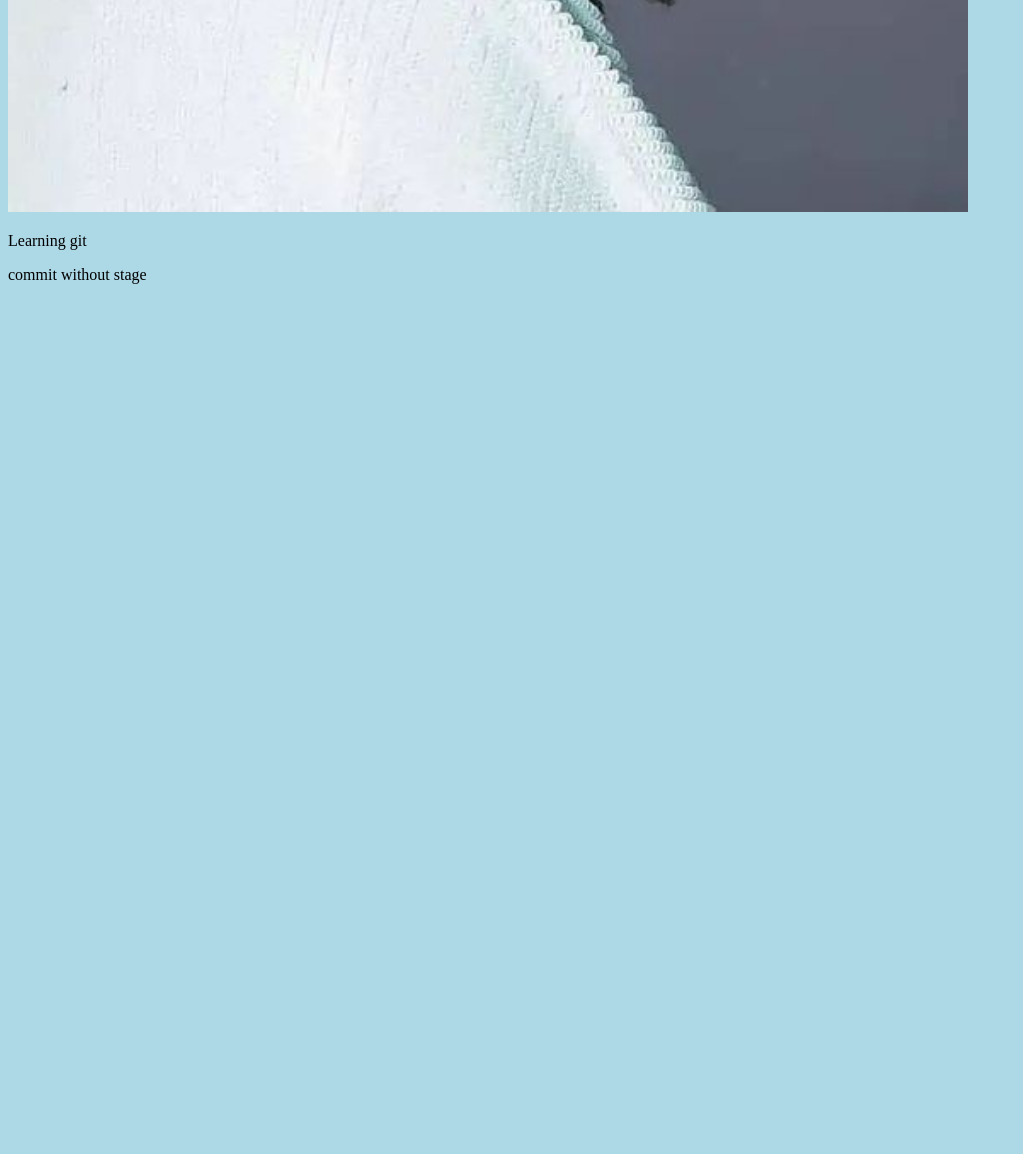
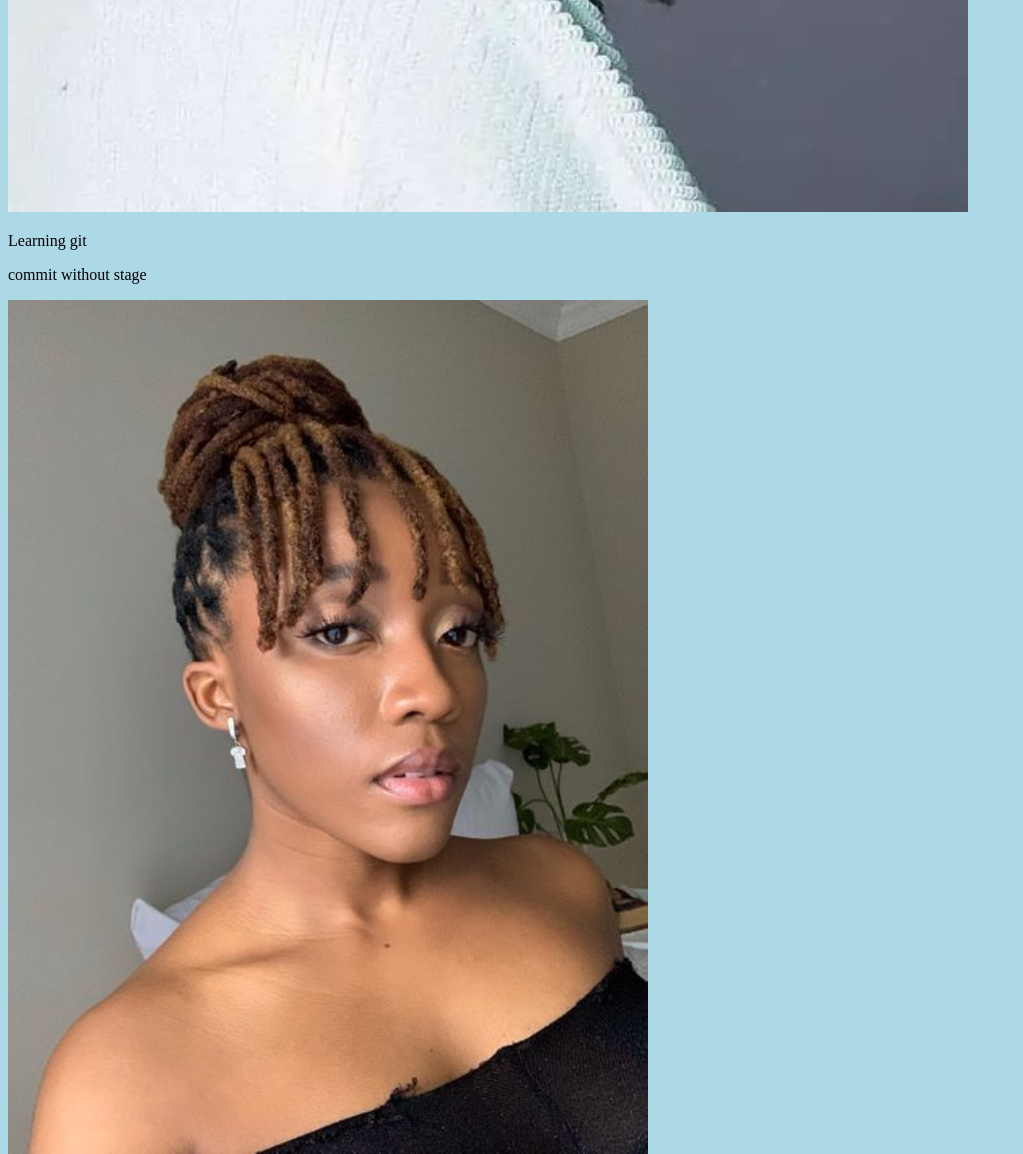
Before and after one commit to Gabriela-Emma/hello-world, a plain HTML site: page index.html in a window 1280 px wide. Shown: the part 1066-2220 px from the top of the page, without its empty margins (0-1023 px from the left). Before the commit the page ends 1366 px from the top, so only its background shows below. Drawn offline with Linux system fonts and the light colour scheme.

Commit message:
added new image

```diff
--- a/index.html
+++ b/index.html
@@ -13,5 +13,8 @@
     style="width:100%;max-width:960px"></div>
     <p>Learning git</p>
     <p>commit without stage</p>
+    <div> <img src="img2.jpg" alt="another one"
+        style="width:100%;max-width:640px">
+    </div>
 </body>
 </html>
```
Also changed, not shown: img2.jpg (added).
